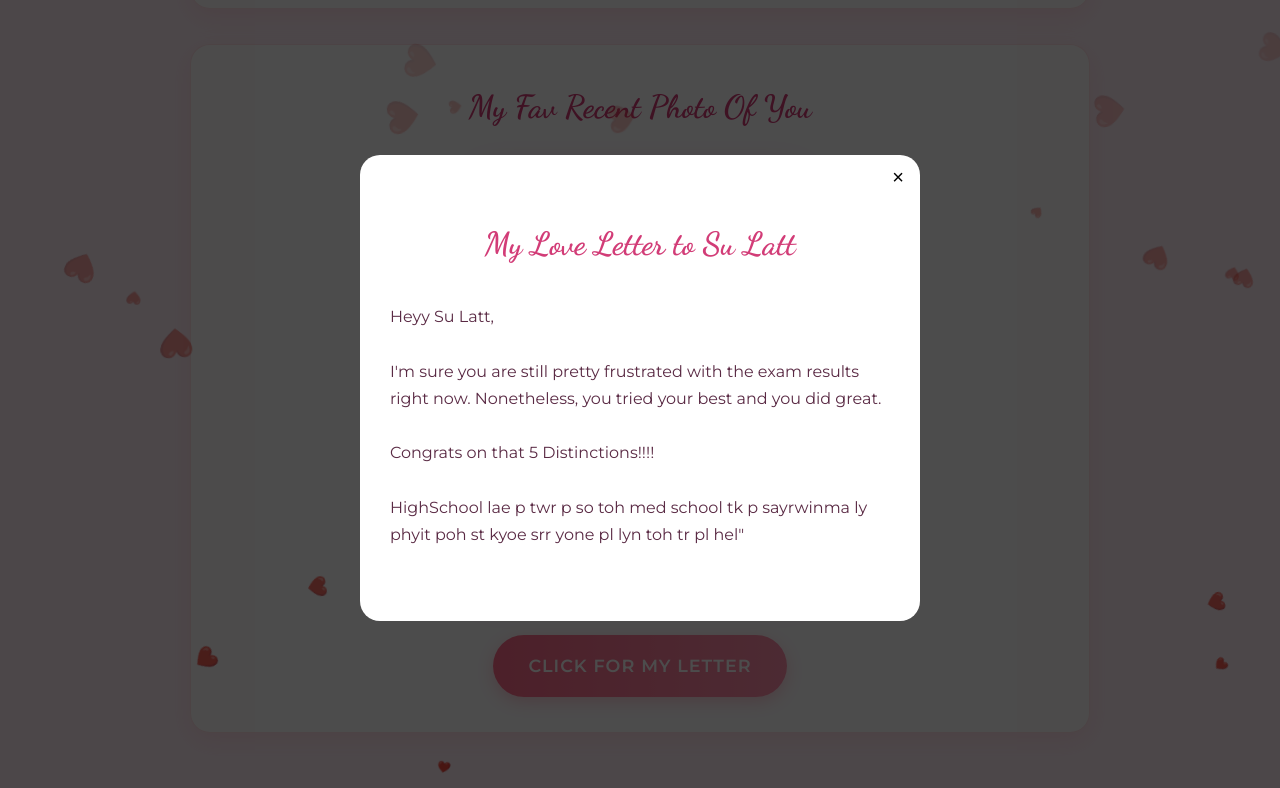
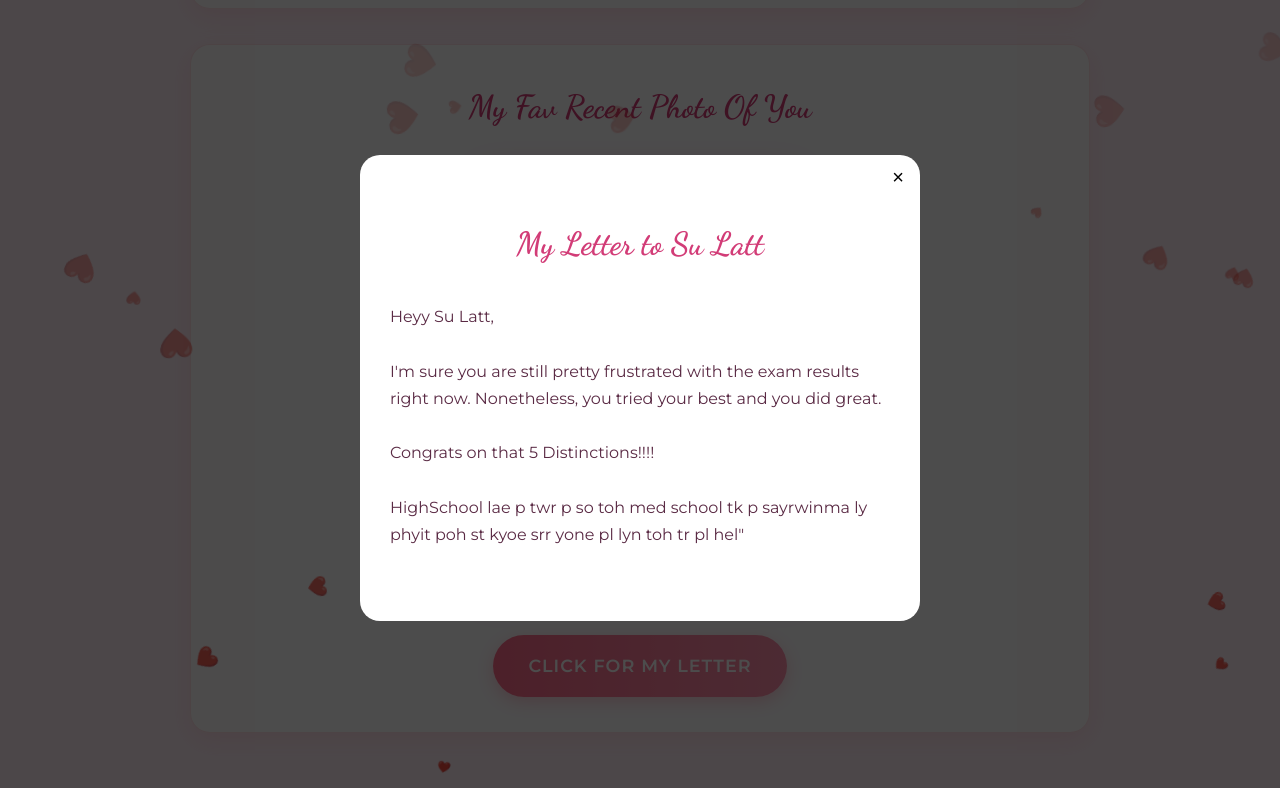
Before and after one commit to lma-ops/4her, a plain HTML site: page index.html in a window 1280 px wide. Both pictures are taken after a click on the link "CLICK FOR MY LETTER". Shown: the part 998-1786 px from the top of the page. Drawn offline with Linux system fonts and the light colour scheme.

Commit message:
Update index.html

```diff
--- a/index.html
+++ b/index.html
@@ -359,7 +359,7 @@
                 <div style="position: fixed; top: 0; left: 0; width: 100%; height: 100%; background: rgba(0,0,0,0.7); display: flex; justify-content: center; align-items: center; z-index: 2000;">
                     <div style="background: white; padding: 30px; border-radius: 20px; max-width: 500px; text-align: center; position: relative;">
                         <button onclick="this.parentElement.parentElement.remove()" style="position: absolute; top: 10px; right: 10px; background: none; border: none; font-size: 20px; cursor: pointer;">×</button>
-                        <h3 style="color: #d23c77; font-family: 'Dancing Script', cursive; font-size: 2em;">My Love Letter to Su Latt</h3>
+                        <h3 style="color: #d23c77; font-family: 'Dancing Script', cursive; font-size: 2em;">My Letter to Su Latt</h3>
                         <p style="text-align: left;">
                             Heyy Su Latt,<br><br>
                             I'm sure you are still pretty frustrated with the exam results right now. Nonetheless, you tried your best and you did great.<br><br>
```
